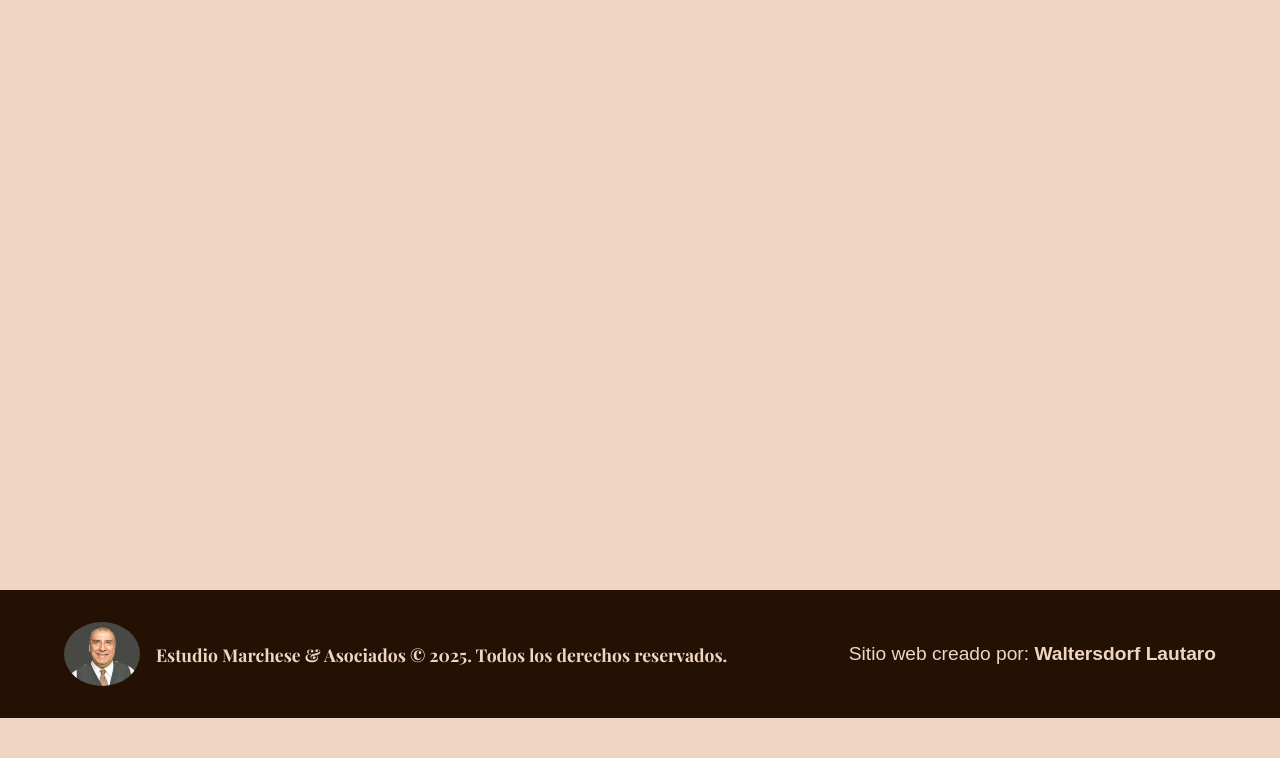
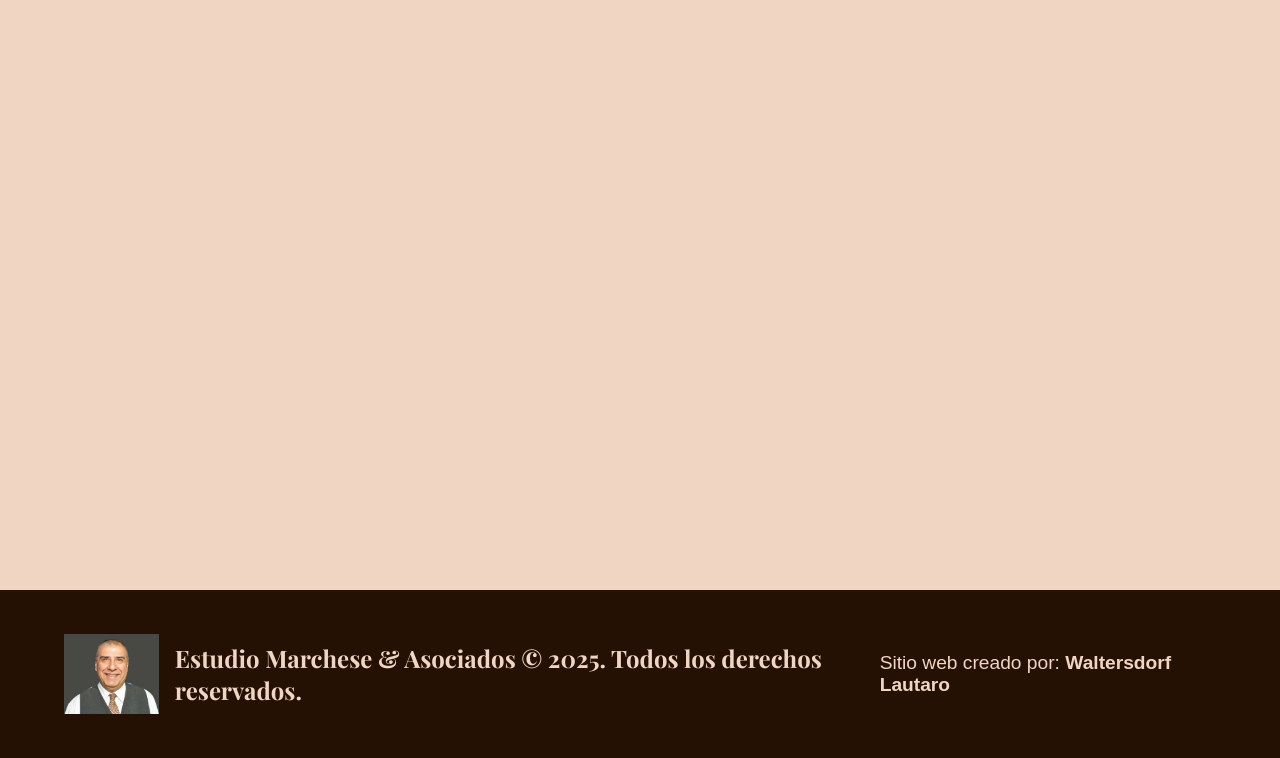
Before and after one commit to Marcenahu/estudiomarchese, a plain HTML site: page index.html in a window 1280 px wide. Shown: the part 96-854 px from the top of the page. Before the commit the page ends 814 px from the top, so only its background shows below. Drawn offline with Linux system fonts and the light colour scheme; no server answers; a web font is replaced by a local one.

Commit message:
logo adjust

```diff
--- a/index.css
+++ b/index.css
@@ -170,7 +170,7 @@ svg path {
   border-radius: 0 0 4rem 0;
 }
 .brand {
-  font-size: var(--font-smaller);
+  font-size: var(--font-medium);
   font-family: "Playfair Display", serif;
   font-weight: bold;
   text-align: left;
@@ -182,9 +182,8 @@ svg path {
   height: 100%;
 }
 .marcelo {
-  height: 4rem;
+  height: 5rem;
   width: auto;
-  border-radius: 50%;
 }
 .navBar {
   display: flex;
```
